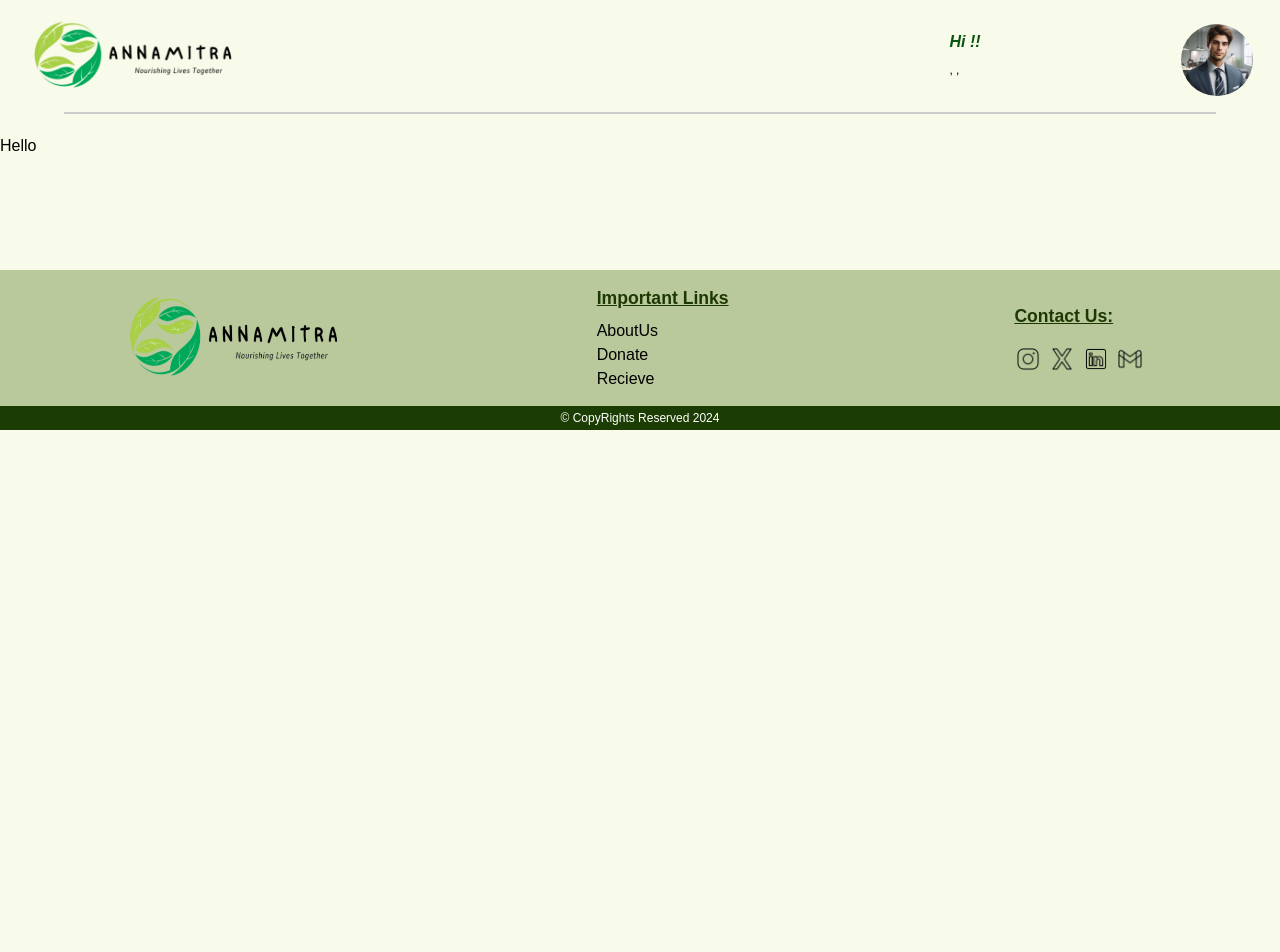
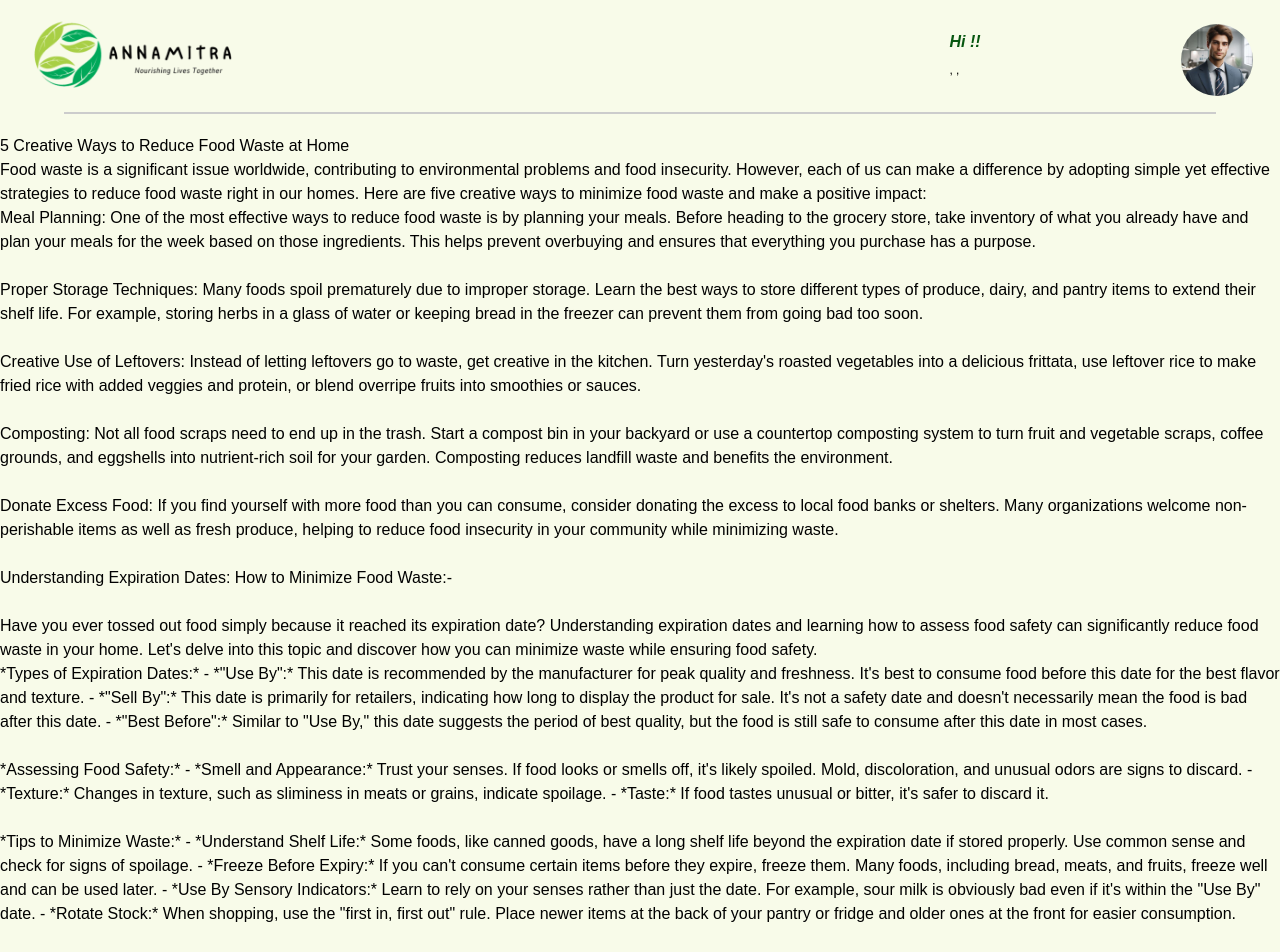
Before and after one commit to krishaga/Annamitra, a React (Vite) app in the folder frontend/: page /community in a window 1280 px wide. Shown: the top 952 px of the page. Before the commit the page ends 800 px from the top, so only its background shows below. Built offline with nearby package versions, Linux system fonts and the light colour scheme; no server answers.

Commit message:
Add contents in community

```diff
--- a/frontend/src/components/Community.jsx
+++ b/frontend/src/components/Community.jsx
@@ -5,7 +5,54 @@ import "../styles/Community.css"
 export default function component(){
     return(
         <div>
-            Hello
+            <div>
+                <h1>5 Creative Ways to Reduce Food Waste at Home</h1>
+                <p>Food waste is a significant issue worldwide, contributing to environmental problems and food insecurity. However, each of us can make a difference by adopting simple yet effective strategies to reduce food waste right in our homes. Here are five creative ways to minimize food waste and make a positive impact:
+            </p>
+            <ul>
+                <li>Meal Planning: One of the most effective ways to reduce food waste is by planning your meals. Before heading to the grocery store, take inventory of what you already have and plan your meals for the week based on those ingredients. This helps prevent overbuying and ensures that everything you purchase has a purpose.
+                </li><br />
+                <li>Proper Storage Techniques: Many foods spoil prematurely due to improper storage. Learn the best ways to store different types of produce, dairy, and pantry items to extend their shelf life. For example, storing herbs in a glass of water or keeping bread in the freezer can prevent them from going bad too soon.
+                </li><br />
+                <li>Creative Use of Leftovers: Instead of letting leftovers go to waste, get creative in the kitchen. Turn yesterday's roasted vegetables into a delicious frittata, use leftover rice to make fried rice with added veggies and protein, or blend overripe fruits into smoothies or sauces.
+                </li><br />
+                <li>Composting: Not all food scraps need to end up in the trash. Start a compost bin in your backyard or use a countertop composting system to turn fruit and vegetable scraps, coffee grounds, and eggshells into nutrient-rich soil for your garden. Composting reduces landfill waste and benefits the environment.
+                </li><br />
+                <li>Donate Excess Food: If you find yourself with more food than you can consume, consider donating the excess to local food banks or shelters. Many organizations welcome non-perishable items as well as fresh produce, helping to reduce food insecurity in your community while minimizing waste.
+                </li><br />
+            </ul>
+            </div>
+            <div>
+                <p>Understanding Expiration Dates: How to Minimize Food Waste:-
+                    <br /><br />
+                Have you ever tossed out food simply because it reached its expiration date? Understanding expiration dates and learning how to assess food safety can significantly reduce food waste in your home. Let's delve into this topic and discover how you can minimize waste while ensuring food safety.</p>
+                <ol>
+                    <li>*Types of Expiration Dates:*
+                        - *"Use By":* This date is recommended by the manufacturer for peak quality and freshness. It's best to consume food before this date for the best flavor and texture.
+                        - *"Sell By":* This date is primarily for retailers, indicating how long to display the product for sale. It's not a safety date and doesn't necessarily mean the food is bad after this date.
+                        - *"Best Before":* Similar to "Use By," this date suggests the period of best quality, but the food is still safe to consume after this date in most cases.
+                    </li>
+                    <br />
+                    <li>*Assessing Food Safety:*
+                    - *Smell and Appearance:* Trust your senses. If food looks or smells off, it's likely spoiled. Mold, discoloration, and unusual odors are signs to discard.
+                    - *Texture:* Changes in texture, such as sliminess in meats or grains, indicate spoilage.
+                    - *Taste:* If food tastes unusual or bitter, it's safer to discard it.
+                    </li>
+                    <br />
+                    <li> *Tips to Minimize Waste:*
+                        - *Understand Shelf Life:* Some foods, like canned goods, have a long shelf life beyond the expiration date if stored properly. Use common sense and check for signs of spoilage.
+                        - *Freeze Before Expiry:* If you can't consume certain items before they expire, freeze them. Many foods, including bread, meats, and fruits, freeze well and can be used later.
+                        - *Use By Sensory Indicators:* Learn to rely on your senses rather than just the date. For example, sour milk is obviously bad even if it's within the "Use By" date.
+                        - *Rotate Stock:* When shopping, use the "first in, first out" rule. Place newer items at the back of your pantry or fridge and older ones at the front for easier consumption.
+                    </li><br />
+                    <li>*Reducing Overbuying:*
+                        - Plan meals and shopping lists to buy only what you need for a specific period.
+                        - Avoid impulse buys and bulk purchases of perishable items unless you have plans to use them efficiently.
+                    </li><br />
+                </ol>
+                By understanding expiration dates and employing these strategies, you can minimize food waste, save money, and ensure the safety of the food you consume.
+
+            </div>
         </div>
     )
 }
```
